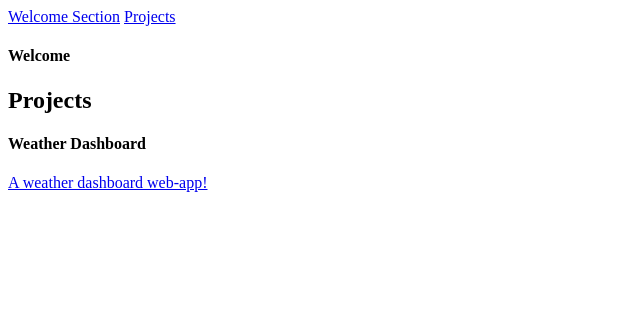
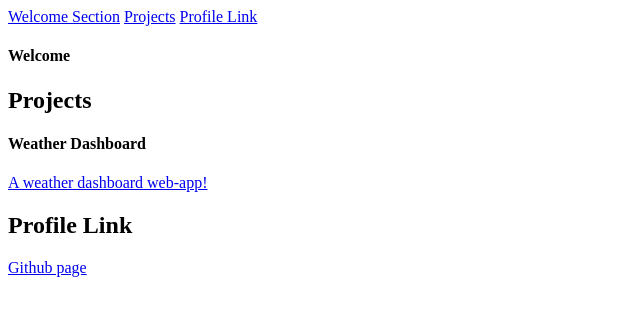
Before and after one commit to DrunkOnMystery/Sample-Portfolio, a plain HTML site: page index.html in a window 1280 px wide. Shown: the whole page, without its empty margins (0-640 px from the left). Drawn offline with Linux system fonts and the light colour scheme.

Commit message:
added github link

```diff
--- a/index.html
+++ b/index.html
@@ -2,6 +2,7 @@
     <nav id="navbar">
         <a href="#welcome-section">Welcome Section</a>
         <a href="#projects">Projects</a>
+        <a href="#profile-link">Profile Link</a>
     </nav>
 <main>
     <section id="welcome-section">
@@ -12,5 +13,9 @@
         <h4 class="project-tile">Weather Dashboard</h4>
         <a href="https://drunkonmystery.github.io/Weather-Dashboard/">A weather dashboard web-app!</a>
     </section>
+    <section id="profile-link">
+        <h2>Profile Link</h2>
+        <a target="_blank" href="https://github.com/DrunkOnMystery">Github page</a>
+    </section>
 </main>
 </html>
```
